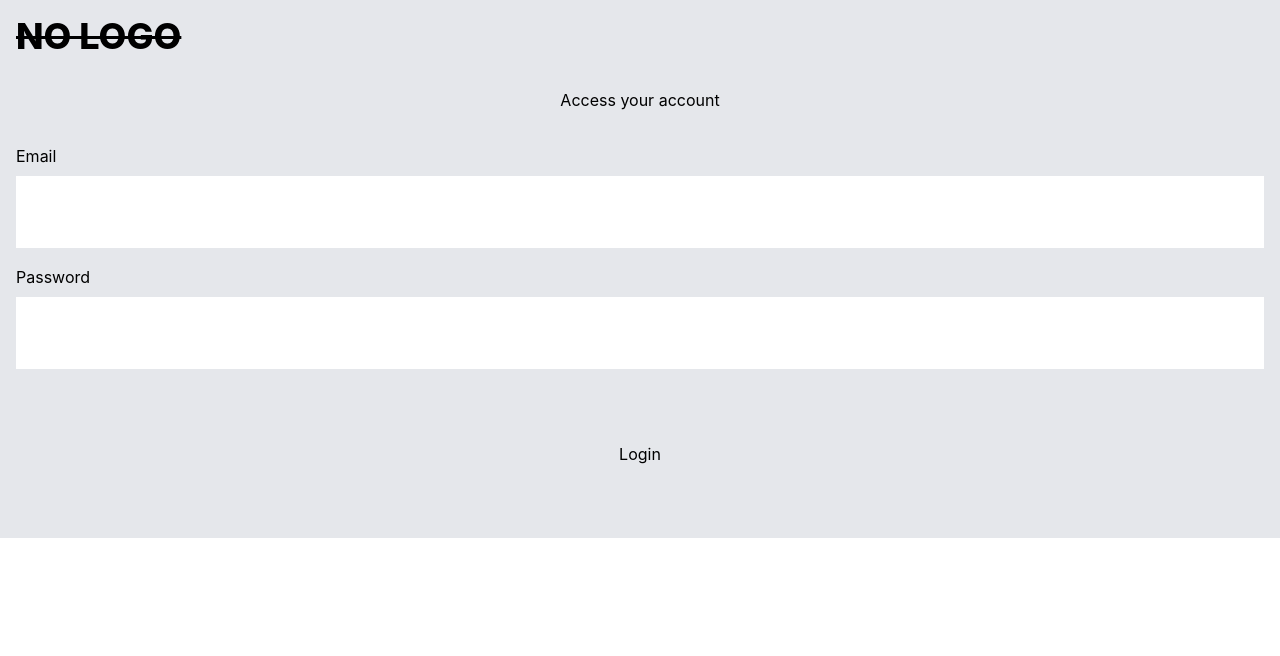
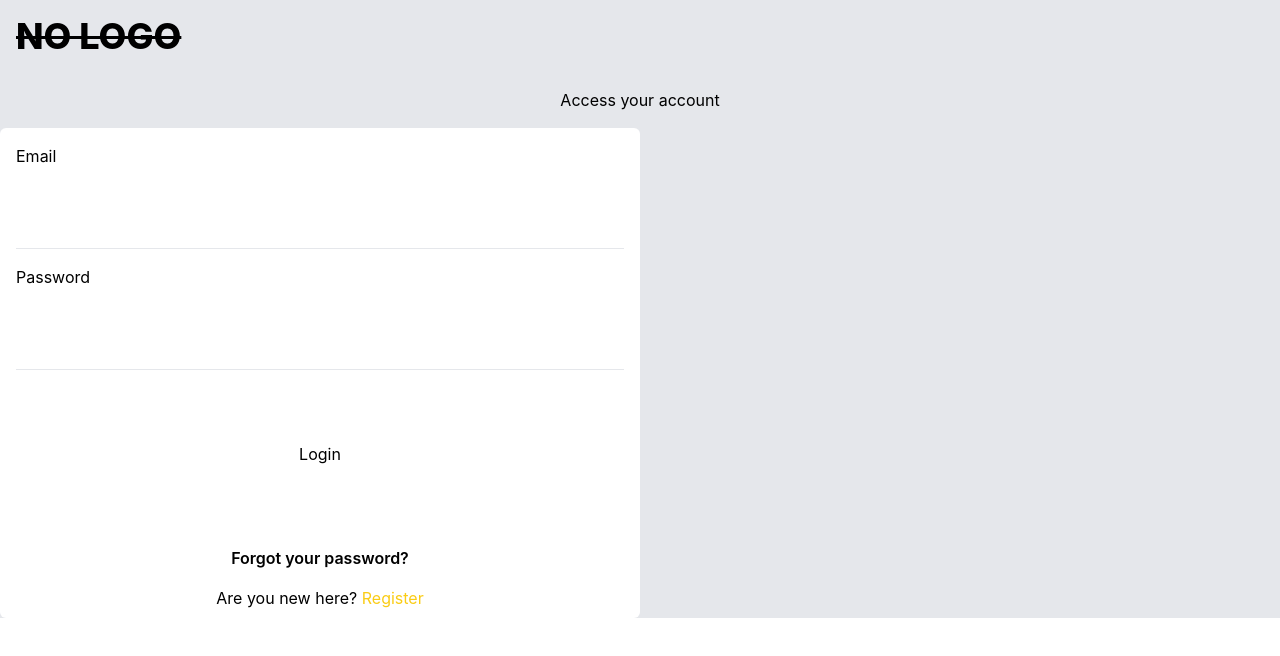
Before and after one commit to philipNgungi037/finishes, a React (Create React App) app: page /signin in a window 1280 px wide. Shown: the top 656 px of the page. Built offline with nearby package versions, Linux system fonts and the light colour scheme.

Commit message:
:art::safety_vest::lipstick: Introduce navLink from router-dom for login, add more styles.

```diff
--- a/src/components/authentication/Login.jsx
+++ b/src/components/authentication/Login.jsx
@@ -1,13 +1,14 @@
 import React from 'react'
 import NormalForms from '../re-usable components/forms/NormalForms'; // Importing the reusable form component
 import { loginFields } from '../re-usable components/forms/forms-data'; // Importing the login form fields
+import { Link } from 'react-router-dom';
 
 // This component, accepts onSubmit as a prop from parent signin-page
 const Login = ({ onSubmit }) => {
 
 
     return (
-        <div className="container mx-auto">
+        <div className="login-container bg-white w-1/2 rounded-md">
 
             {/* Reusing the NormalForms component for rendering the login form */}
             <NormalForms
@@ -16,6 +17,18 @@ const Login = ({ onSubmit }) => {
                 buttonText="Login" // Text to display on the submit button
                 className="login-form" // Additional CSS class for styling the form
             />
+            <Link to="f">
+        {" "}<h2 className="font-semibold  p-2  hover:underline text-center">
+          Forgot your password?
+        </h2>
+      </Link>
+      <h2 className="p-2 mb-8 text-center">
+        Are you new here?<a href="register">
+          {" "}<span className="text-yellow-400 hover:text-yellow-200">
+            Register
+          </span>
+        </a>
+      </h2>
         </div>
     )
 }
```
